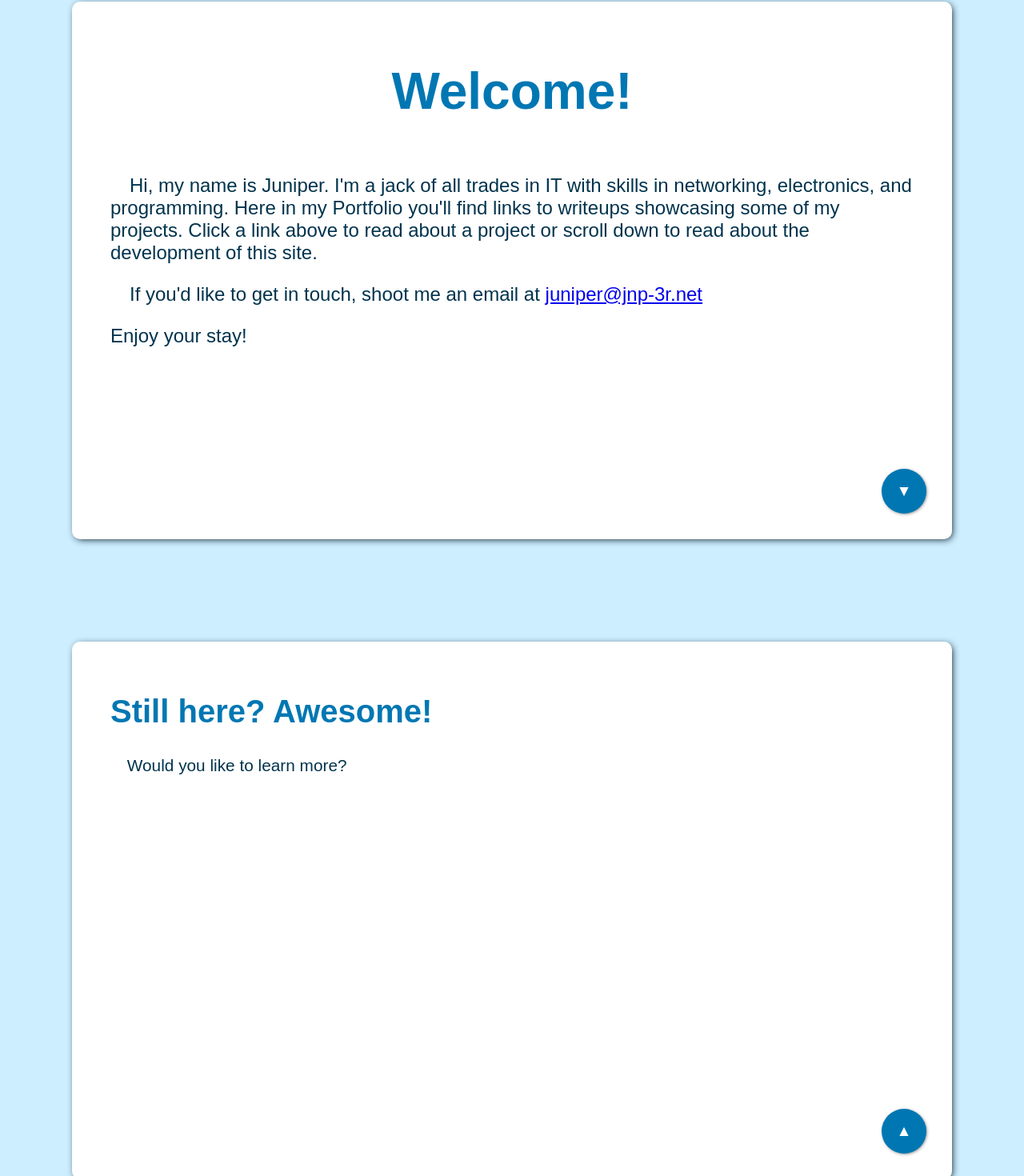
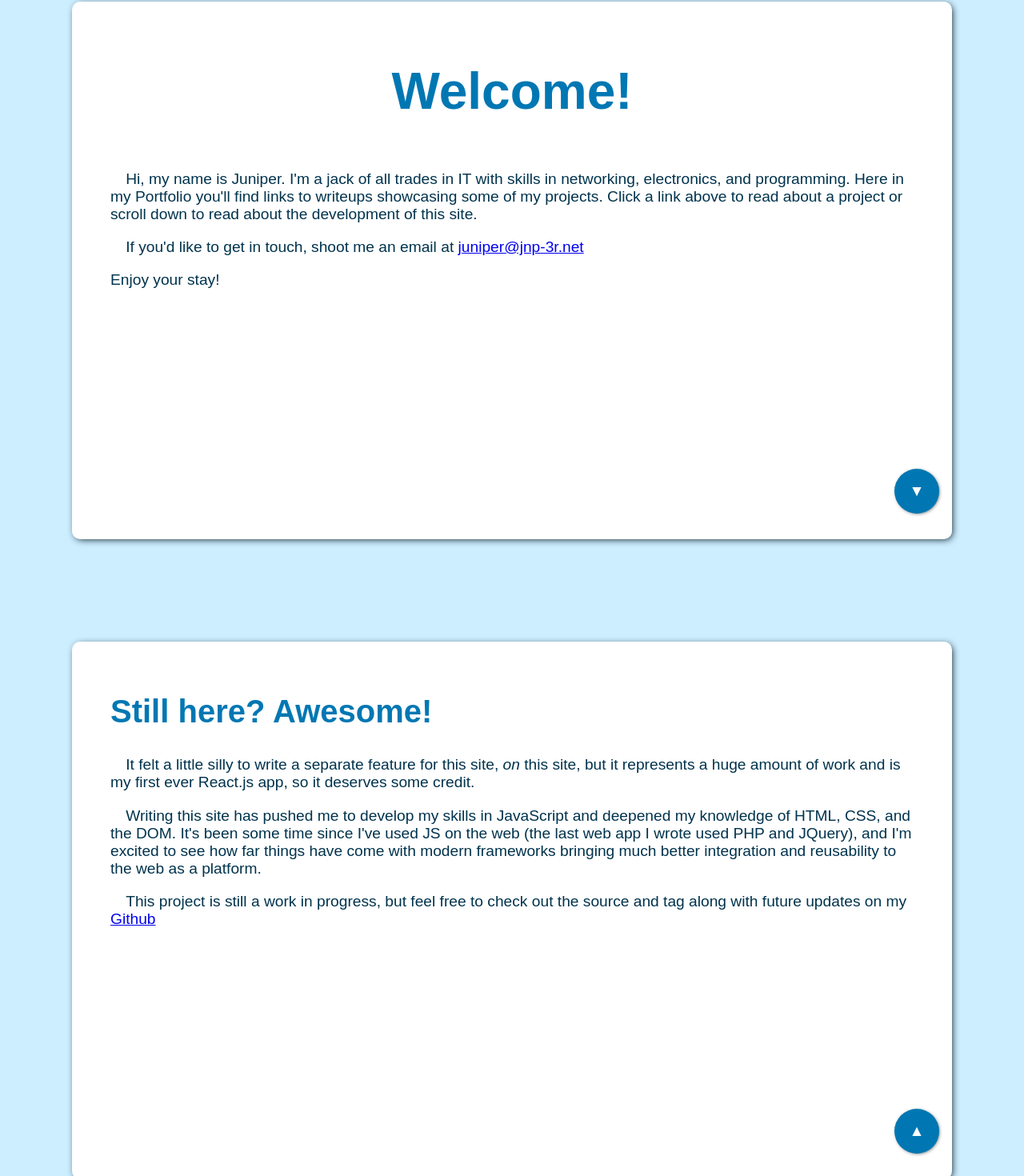
Before and after one commit to juniperlynx/Portfolio, a React (Create React App) app: page / in a window 1280 px wide. Shown: the part 94-1564 px from the top of the page at 80% size. Built offline with nearby package versions, Linux system fonts and the light colour scheme.

Commit message:
Flesh out intro and Adjust styling
Add more info to the Intro page and futz with styling on scroll buttons and container.

```diff
--- a/src/components/PageTemplate.js
+++ b/src/components/PageTemplate.js
@@ -53,12 +53,12 @@ const Heading = styled(animated.h1)`
 
 const Abstract = styled(animated.div)`
     text-align: left;
-    padding: 0 3rem 1rem;
+    padding: 0 3rem 2rem;
     flex-grow: 1;
 
     & p {
         color: #00334d;
-        font-size: 1.5rem;
+        font-size: 1.2rem;
     }
 
     & h2{
@@ -69,12 +69,12 @@ const Abstract = styled(animated.div)`
 
 const Writeup = styled(animated.div)`
     text-align: left;
-    padding: 2rem 3rem 1rem;
+    padding: 2rem 3rem 2rem;
     flex-grow: 1;
 
     & p {
         color: #00334d;
-        font-size: 1.3rem;
+        font-size: 1.2rem;
     }
 
     & h2{
--- a/src/components/Scroll.js
+++ b/src/components/Scroll.js
@@ -2,12 +2,18 @@ import React, { useEffect } from "react";
 import { useLocation } from "react-router-dom";
 import styled from "styled-components";
 
-{/* Set up styles for scroll buttons */}
+{/*
+    Set up styles for scroll button. Note the funky combo of positioning,
+    margins, and flex. The position: sticky forces the element to the
+    bottom in situations where the window is too small and the flexbox
+    above should grow to squish the button down when window is larger.
+    The margins are set so the button is squeezed to the right.
+*/}
 const ScrollButton = styled.button`
     position: sticky;
     bottom: 2rem;
     margin-left: auto;
-    margin-right: 2rem;
+    margin-right: 1rem;
     flex-shrink: 0;
     height: 3.5rem;
     width: 3.5rem;
@@ -31,7 +37,6 @@ const ScrollButton = styled.button`
     }
 `
 
-{/* Define page to page scroll buttons to be used elsewhere */}
 function ScrollTopButton() {
     function scrollTop() {
         window.scroll({
@@ -58,7 +63,6 @@ function ScrollBottomButton() {
     return <ScrollButton onClick={scrollBottom}>{'\u25bc'}</ScrollButton>;
 }
 
-{/* Simple component to force a scroll to top when rendered */}
 function ScrollToTop() {
   const { pathname } = useLocation();
 
--- a/src/routes/Intro.js
+++ b/src/routes/Intro.js
@@ -41,7 +41,23 @@ function Intro() {
             <Continued>
                 <Writeup style={fadeIn}>
                     <h2>Still here? Awesome!</h2>
-                    <p>&emsp;Would you like to learn more?</p>
+                    <p>&emsp;It felt a little silly to write a separate feature
+                        for this site, <em>on</em> this site, but it represents
+                        a huge amount of work and is my first ever React.js app,
+                        so it deserves some credit.
+                    </p>
+                    <p>&emsp;Writing this site has pushed me to develop my
+                        skills in JavaScript and deepened my knowledge of HTML,
+                        CSS, and the DOM. It's been some time since I've used
+                        JS on the web (the last web app I wrote used PHP and
+                        JQuery), and I'm excited to see how far things have come
+                        with modern frameworks bringing much better integration
+                        and reusability to the web as a platform.
+                    </p>
+                    <p>&emsp;This project is still a work in progress, but feel
+                        free to check out the source and tag along with
+                        future updates on my <a href="https://github.com/juniperlynx/Portfolio">Github</a>
+                    </p>
                 </Writeup>
                 <ScrollTopButton/>
             </Continued>
```
